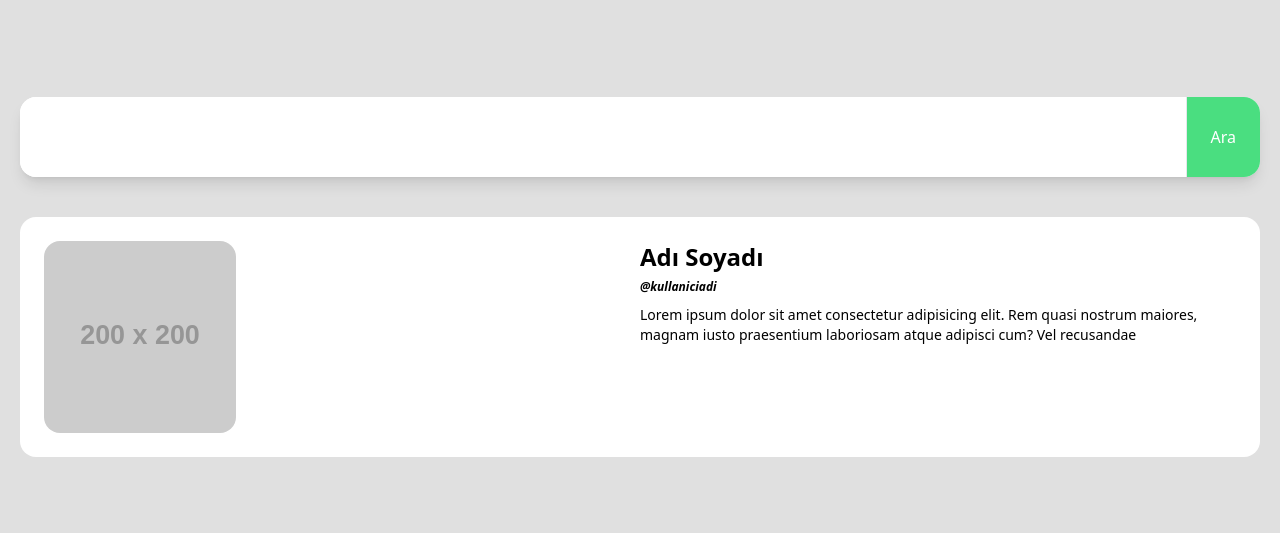
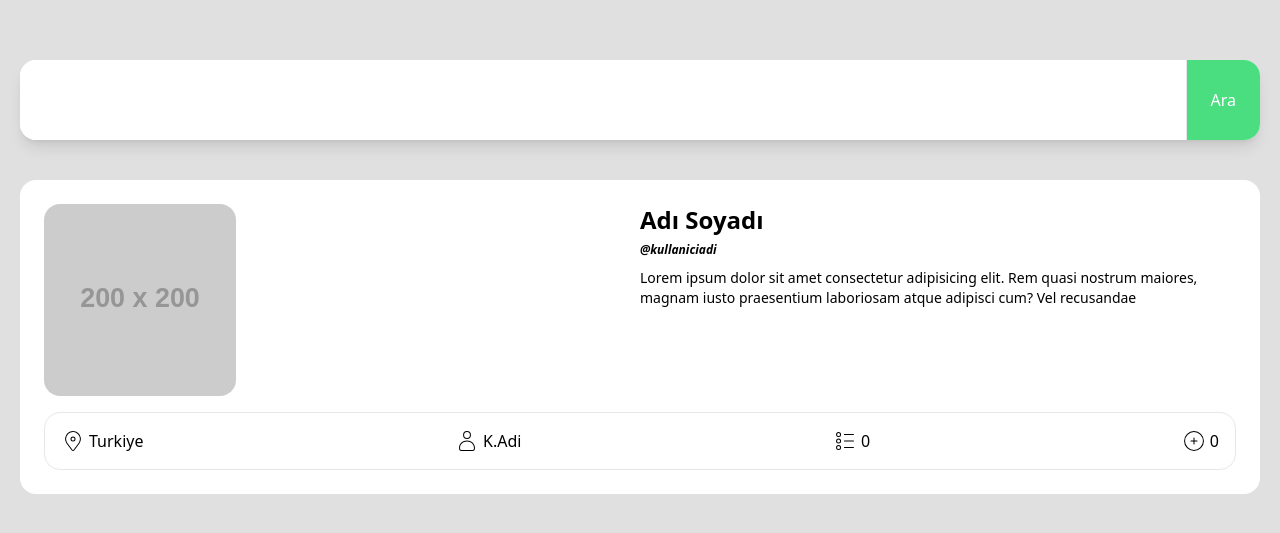
Before and after one commit to gorkemuveyk/github_finder, a React (Vite) app: page / in a window 1280 px wide. Shown: the part 123-656 px from the top of the page. Built offline with nearby package versions, Linux system fonts and the light colour scheme.

Commit message:
styling 2 for user info

```diff
--- a/package.json
+++ b/package.json
@@ -11,7 +11,8 @@
   },
   "dependencies": {
     "react": "^18.3.1",
-    "react-dom": "^18.3.1"
+    "react-dom": "^18.3.1",
+    "react-icons": "^5.3.0"
   },
   "devDependencies": {
     "@eslint/js": "^9.11.1",
--- a/src/components/UserInfo.jsx
+++ b/src/components/UserInfo.jsx
@@ -1,25 +1,13 @@
 import React from "react";
+import UserText from "./UserText";
+
+import UserLocation from "./UserLocation";
 
 const UserInfo = () => {
   return (
     <div className="bg-white w-full rounded-2xl p-6">
-      <div className="flex justify-between">
-        <div className="w-48 h-48">
-          <img
-            src="https://placehold.co/200x200"
-            className="w-full h-full rounded-2xl"
-          />
-        </div>
-        <div className="w-1/2">
-          <h2 className="text-2xl font-bold">Adı Soyadı</h2>
-          <span className="text-xs italic font-semibold">@kullaniciadi</span>
-          <p className="text-sm mt-2">
-            Lorem ipsum dolor sit amet consectetur adipisicing elit. Rem quasi
-            nostrum maiores, magnam iusto praesentium laboriosam atque adipisci
-            cum? Vel recusandae
-          </p>
-        </div>
-      </div>
+      <UserText />
+      <UserLocation />
     </div>
   );
 };
--- /dev/null
+++ b/src/components/UserLocation.jsx
@@ -0,0 +1,28 @@
+import React from "react";
+import {
+  CiCircleList,
+  CiCirclePlus,
+  CiLocationOn,
+  CiUser,
+} from "react-icons/ci";
+
+const UserLocation = () => {
+  return (
+    <div className="mt-4 flex justify-between items-center border p-1 rounded-2xl">
+      <div className="flex items-center gap-1 p-3 justify-center rounded-2xl">
+        <CiLocationOn className="size-6" /> <span>Turkiye</span>
+      </div>
+      <div className="flex items-center gap-1 p-3 justify-center rounded-2xl">
+        <CiUser className="size-6" /> <span>K.Adi</span>
+      </div>
+      <div className="flex items-center gap-1 p-3 justify-center rounded-2xl">
+        <CiCircleList className="size-6" /> <span>0</span>
+      </div>
+      <div className="flex items-center gap-1 p-3 justify-center rounded-2xl">
+        <CiCirclePlus className="size-6" /> <span>0</span>
+      </div>
+    </div>
+  );
+};
+
+export default UserLocation;
--- /dev/null
+++ b/src/components/UserText.jsx
@@ -0,0 +1,25 @@
+import React from "react";
+
+const UserText = () => {
+  return (
+    <div className="flex justify-between">
+      <div className="w-48 h-48">
+        <img
+          src="https://placehold.co/200x200"
+          className="w-full h-full rounded-2xl"
+        />
+      </div>
+      <div className="w-1/2">
+        <h2 className="text-2xl font-bold">Adı Soyadı</h2>
+        <span className="text-xs italic font-semibold">@kullaniciadi</span>
+        <p className="text-sm mt-2">
+          Lorem ipsum dolor sit amet consectetur adipisicing elit. Rem quasi
+          nostrum maiores, magnam iusto praesentium laboriosam atque adipisci
+          cum? Vel recusandae
+        </p>
+      </div>
+    </div>
+  );
+};
+
+export default UserText;
```
Also changed, not shown: 1 other file (tests, documents, lock files or other folders).
